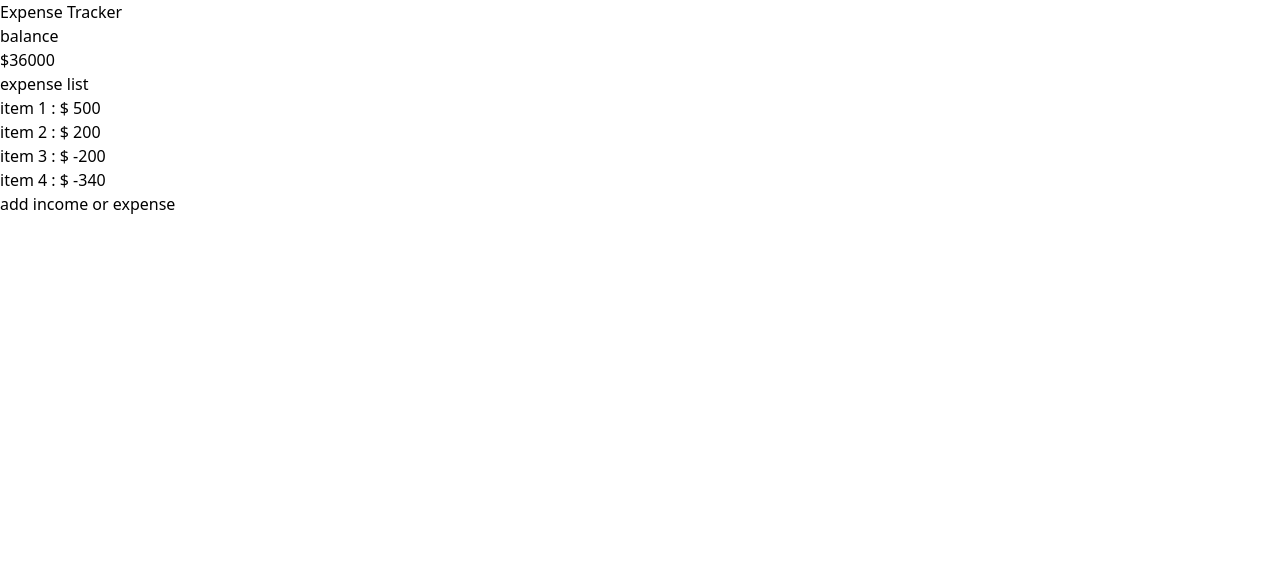
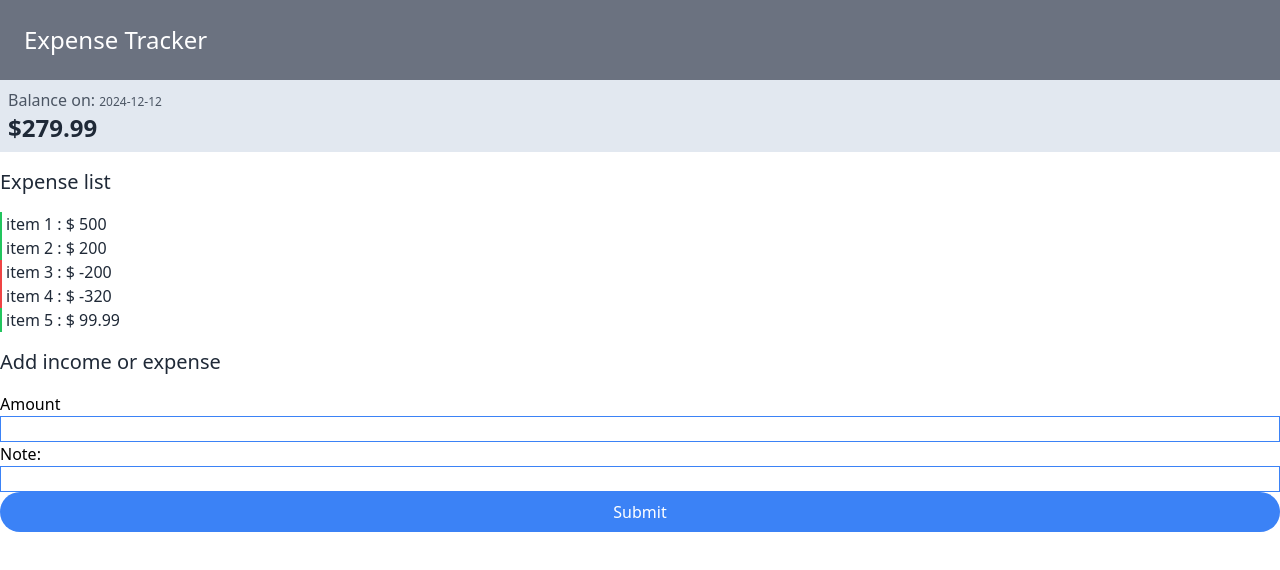
Before and after one commit to stakic-igor/expense-tracker, a Vue app: page / in a window 1280 px wide. Shown: the top 570 px of the page. Built offline with nearby package versions, Linux system fonts and the light colour scheme.

Commit message:
some styling and sum for balance of all incomes and expences

```diff
--- a/src/App.vue
+++ b/src/App.vue
@@ -6,7 +6,7 @@ import Balance from './components/Balance.vue';
 import ExpenseList from './components/ExpenseList.vue';
 import ExpenseForm from './components/ExpenseForm.vue';
 
-const balance = ref(36000);
+const balance = ref(0);
 const items = [
     {
         id: 1,
@@ -26,9 +26,16 @@ const items = [
     {
         id: 4,
         name: 'item 4',
-        amount: -340
+        amount: -320
+    },
+    {
+        id: 5,
+        name: 'item 5',
+        amount: 99.99
     }
-]
+];
+
+balance.value = items.reduce((acc, initVal) => acc + initVal.amount, 0);
 </script>
 
 <template>
--- a/src/components/Balance.vue
+++ b/src/components/Balance.vue
@@ -7,9 +7,16 @@ defineProps({
         required: true
     }
 })
+
+const date = new Date();
+const today = date.toISOString().slice(0, 10);
+
 </script>
 
 <template>
-    <p>balance</p>
-    <p>${{ balance }}</p>
+    <!-- TODO: primitive for now, format date to dd/mm/yyyy -->
+     <div class="radius p-2 bg-slate-200">
+         <p class="text-gray-600">Balance on: <span class="text-xs text-gray-600">{{ today }}</span></p>
+         <p class="text-2xl font-bold text-gray-800">${{ balance }}</p>
+     </div>
 </template>
--- a/src/components/ExpenseForm.vue
+++ b/src/components/ExpenseForm.vue
@@ -1,3 +1,25 @@
+<script setup>
+
+function handleSubmit() {
+    console.log('submit');
+}
+</script>
+
 <template>
-    <div>add income or expense</div>
+    <h3 class="text-xl my-4 text-gray-800">Add income or expense</h3>
+    <form
+        @submit.prevent="handleSubmit"
+    >
+        <div>
+            <label for="amount" class="block">Amount</label>
+            <input type="text" id="amount" class="border border-blue-500 w-full"/>
+        </div>
+        <div>
+            <label for="note" class="block">Note:</label>
+            <input type="text" id="note" class="border border-blue-500 w-full" />
+        </div>
+        <div>
+            <button type="submit" class="p-2 bg-blue-500 text-white rounded-full w-full">Submit</button>
+        </div>
+    </form>
 </template>
--- a/src/components/ExpenseList.vue
+++ b/src/components/ExpenseList.vue
@@ -10,7 +10,7 @@ defineProps({
 })
 </script>
 <template>
-    <div>expense list</div>
+    <h3 class="text-xl my-4 text-gray-800">Expense list</h3>
     <ul>
         <li v-for="item in items" :key="item.id">
             <ExpenseListItem :name="item.name" :amount="item.amount" />
--- a/src/components/ExpenseListItem.vue
+++ b/src/components/ExpenseListItem.vue
@@ -13,5 +13,8 @@ const props = defineProps({
 
 </script>
 <template>
-    <div>{{ name }} : $ {{ amount }}</div>
+    <div
+        class="border-l-2 px-1 text-gray-800"
+        :class="amount < 0 ? 'border-red-500' : 'border-green-500'">{{ name }} : $ {{ amount }}
+    </div>
 </template>
--- a/src/components/Header.vue
+++ b/src/components/Header.vue
@@ -3,5 +3,5 @@
 </script>
 
 <template>
-    <h1>Expense Tracker</h1>
+    <h1 class="text-2xl text-white bg-gray-500 p-6">Expense Tracker</h1>
 </template>
```
